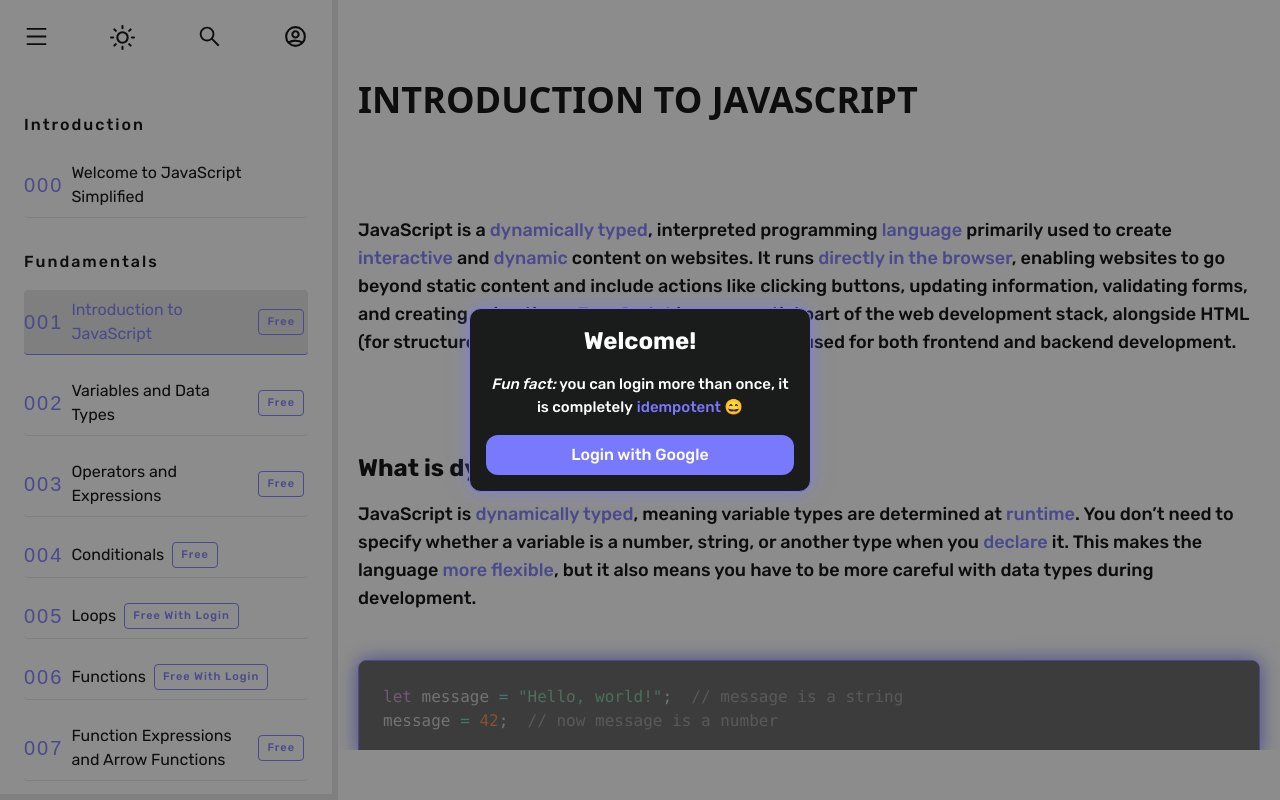
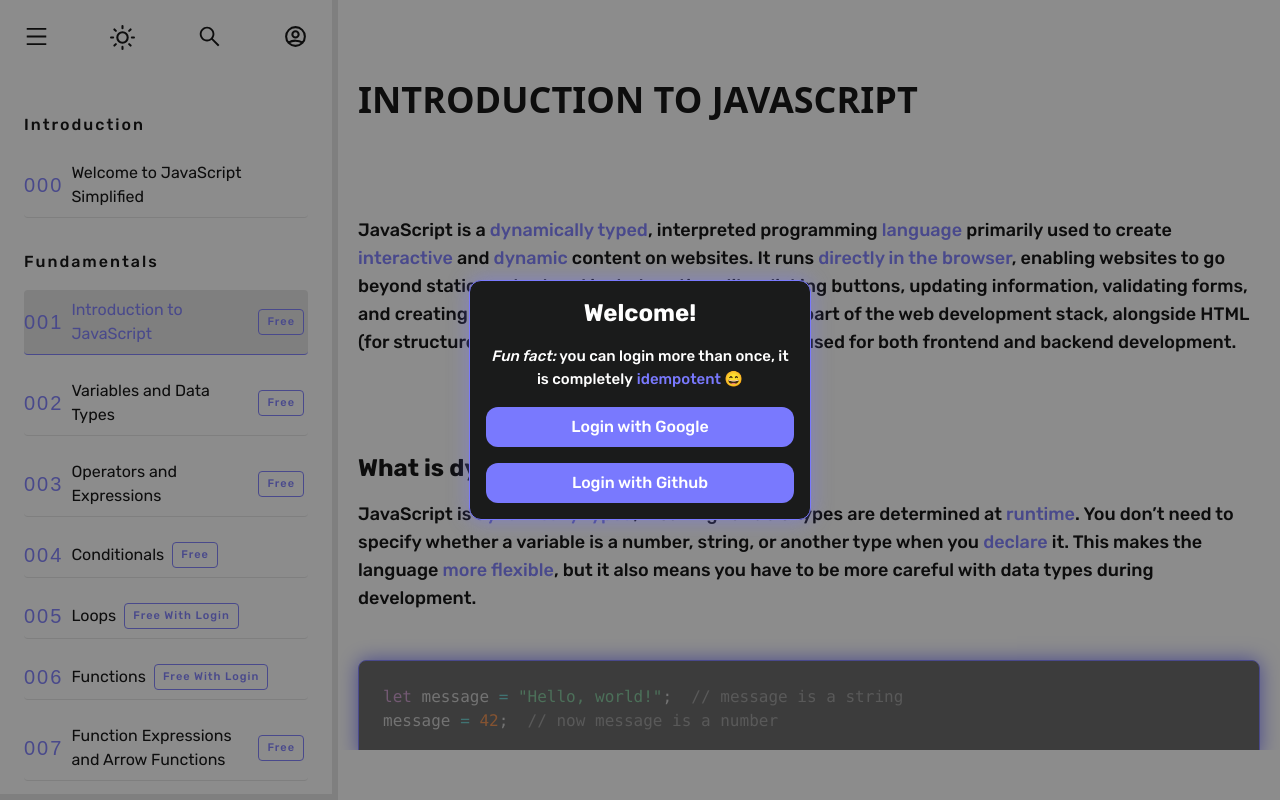
Before and after one commit to ibrag1moff/JS-simplified, a Next.js app: page /fundamentals/intro in a window 1280 px wide. Both pictures are taken after a click on the button 295 px from the left and 44 px from the top of the page. Built offline with nearby package versions, Linux system fonts and the light colour scheme; no server answers.

Commit message:
Add github provider to firebase auth

```diff
--- a/components/Popup.tsx
+++ b/components/Popup.tsx
@@ -6,11 +6,11 @@
 export default function Popup() {
   const { isPopupOpen } = usePopup();
 
-  const { handleGoogleLogin } = useAuth();
+  const { handleGoogleLogin, handleGithubLogin } = useAuth();
 
-  const handleLogin = async () => {
+  const handleLogin = async (loginFunction: () => void) => {
     try {
-      await handleGoogleLogin();
+      await loginFunction();
       notifySuccess("You have been logged in!");
     } catch (e) {
       notifyError();
@@ -37,10 +37,16 @@
           <span className="text-primary ml-1">idempotent</span> 😄
         </p>
         <button
-          onClick={handleLogin}
+          onClick={() => handleLogin(handleGoogleLogin)}
           className="bg-primary !text-white rounded-xl py-2 px-8 font-medium  cursor-pointer"
         >
           Login with Google
+        </button>
+        <button
+          onClick={() => handleLogin(handleGithubLogin)}
+          className="bg-primary !text-white rounded-xl py-2 px-8 font-medium  cursor-pointer"
+        >
+          Login with Github
         </button>
       </div>
     </div>
```
